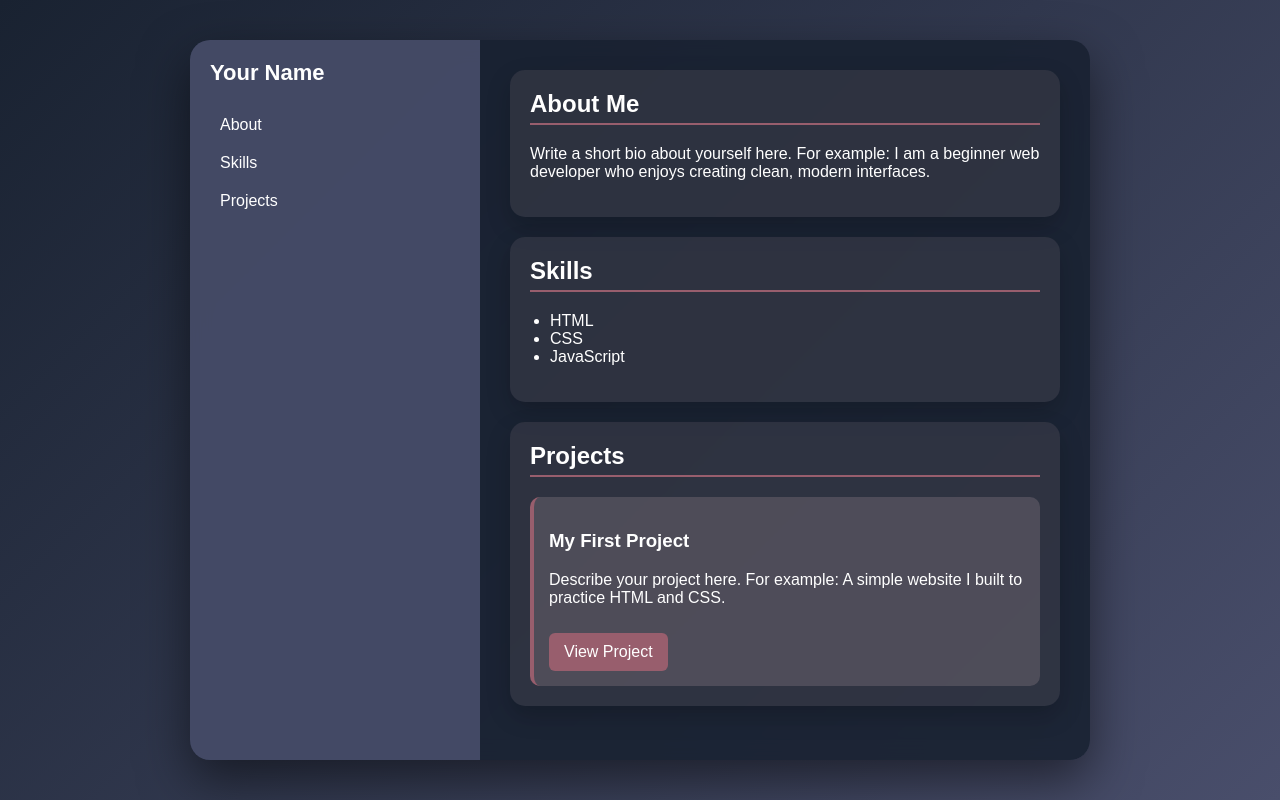
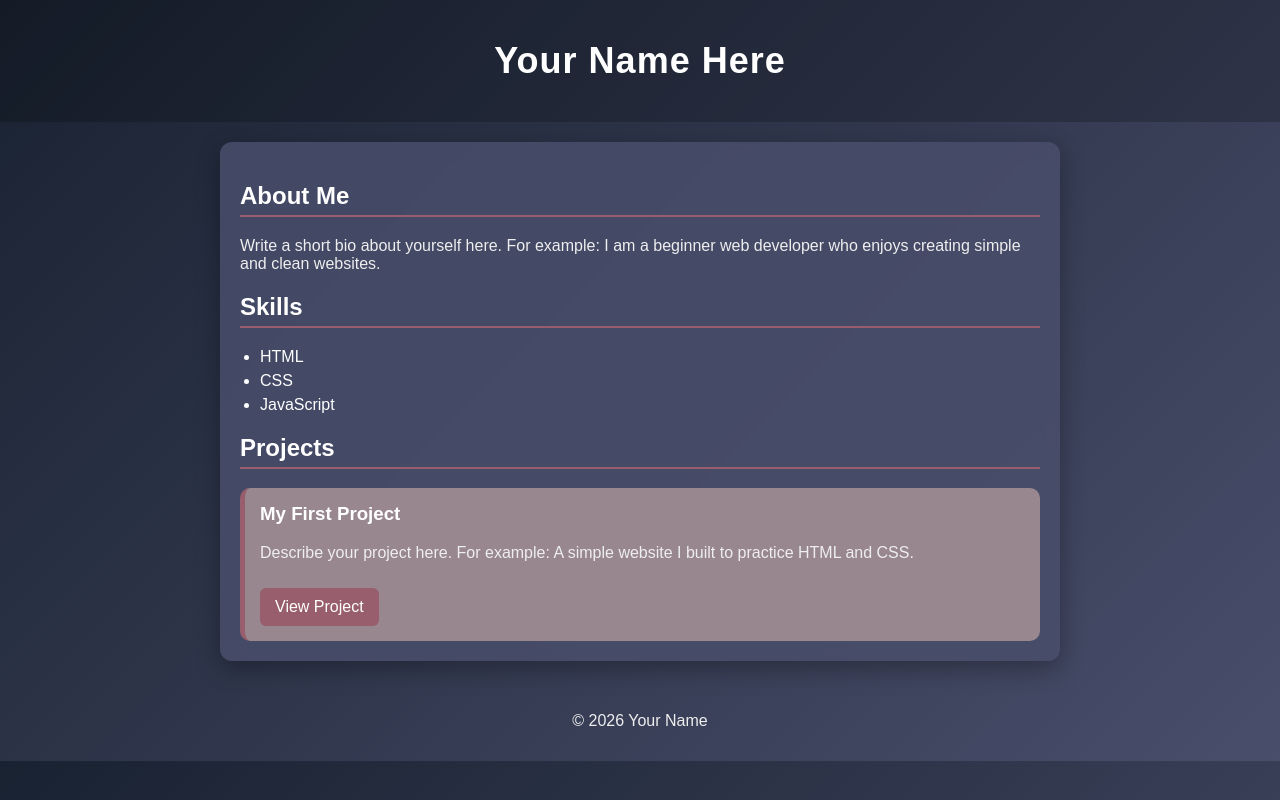
Before and after one commit to sarahejhej/portfolio_ai, a plain HTML site: page index.html in a window 1280 px wide. Drawn offline with Linux system fonts and the light colour scheme.

Commit message:
Revert styling changes

```diff
--- a/index.html
+++ b/index.html
@@ -16,84 +16,58 @@
       margin: 0;
       font-family: Arial, sans-serif;
       background: linear-gradient(135deg, var(--evening), var(--stormy));
-      height: 100vh;
-      display: flex;
-      align-items: center;
-      justify-content: center;
       color: white;
     }
 
-    /* App container */
-    .app {
-      width: 90%;
-      max-width: 900px;
-      height: 90vh;
-      background: rgba(25, 34, 49, 0.9);
-      border-radius: 20px;
-      display: flex;
-      overflow: hidden;
-      box-shadow: 0 20px 50px rgba(0,0,0,0.5);
-      backdrop-filter: blur(10px);
+    header {
+      text-align: center;
+      padding: 40px 20px;
+      background: rgba(0,0,0,0.2);
     }
 
-    /* Sidebar */
-    .sidebar {
-      width: 250px;
-      background: rgba(73, 78, 107, 0.9);
-      padding: 20px;
-      display: flex;
-      flex-direction: column;
-      gap: 20px;
+    header h1 {
+      margin: 0;
+      font-size: 36px;
+      letter-spacing: 1px;
     }
 
-    .sidebar h1 {
-      font-size: 22px;
-      margin: 0;
-    }
-
-    .nav a {
-      display: block;
-      color: white;
-      text-decoration: none;
-      padding: 10px;
-      border-radius: 8px;
-      transition: 0.3s;
-    }
-
-    .nav a:hover {
-      background: var(--sunset);
-    }
-
-    /* Main content */
-    .main {
-      flex: 1;
-      padding: 30px;
-      overflow-y: auto;
-    }
-
-    .card {
-      background: rgba(152, 135, 143, 0.15);
+    .container {
+      max-width: 800px;
+      margin: 20px auto;
       padding: 20px;
-      border-radius: 15px;
-      margin-bottom: 20px;
-      box-shadow: 0 10px 25px rgba(0,0,0,0.2);
+      background: rgba(73, 78, 107, 0.85);
+      backdrop-filter: blur(8px);
+      border-radius: 12px;
+      box-shadow: 0 8px 25px rgba(0,0,0,0.3);
     }
 
     h2 {
-      margin-top: 0;
       border-bottom: 2px solid var(--sunset);
       padding-bottom: 5px;
+    }
+
+    p {
+      color: #eee;
     }
 
     ul {
       padding-left: 20px;
     }
 
+    li {
+      margin-bottom: 6px;
+    }
+
     .project {
-      background: rgba(152, 135, 143, 0.3);
+      background: var(--cloud);
       padding: 15px;
+      margin-top: 15px;
       border-radius: 10px;
-      border-left: 4px solid var(--sunset);
+      border-left: 5px solid var(--sunset);
+    }
+
+    .project h3 {
+      margin-top: 0;
     }
 
     .btn {
@@ -111,55 +85,57 @@
       background: #b06a7a;
     }
 
-    /* Mobile */
-    @media (max-width: 700px) {
-      .app {
-        flex-direction: column;
-        height: auto;
+    footer {
+      text-align: center;
+      padding: 15px;
+      color: var(--cloud);
     }
 
-      .sidebar {
-        width: 100%;
-        flex-direction: row;
-        justify-content: space-around;
+    /* Mobile */
+    @media (max-width: 600px) {
+      header h1 {
+        font-size: 26px;
       }
 
-      .main {
-        padding: 20px;
+      .container {
+        margin: 10px;
+        padding: 15px;
+      }
+
+      h2 {
+        font-size: 20px;
+      }
+
+      p, li {
+        font-size: 14px;
       }
     }
   </style>
 </head>
 <body>
 
-<div class="app">
-  <div class="sidebar">
-    <h1>Your Name</h1>
-    <div class="nav">
-      <a href="#about">About</a>
-      <a href="#skills">Skills</a>
-      <a href="#projects">Projects</a>
-    </div>
-  </div>
+<header>
+  <h1>Your Name Here</h1>
+</header>
 
-  <div class="main">
-    <div class="card" id="about">
+<div class="container">
+  <section>
     <h2>About Me</h2>
     <p>
-        Write a short bio about yourself here. For example: I am a beginner web developer who enjoys creating clean, modern interfaces.
+      Write a short bio about yourself here. For example: I am a beginner web developer who enjoys creating simple and clean websites.
     </p>
-    </div>
+  </section>
 
-    <div class="card" id="skills">
+  <section>
     <h2>Skills</h2>
     <ul>
       <li>HTML</li>
       <li>CSS</li>
       <li>JavaScript</li>
     </ul>
-    </div>
+  </section>
 
-    <div class="card" id="projects">
+  <section>
     <h2>Projects</h2>
     <div class="project">
       <h3>My First Project</h3>
@@ -168,9 +144,12 @@
       </p>
       <a href="#" class="btn">View Project</a>
     </div>
+  </section>
 </div>
-  </div>
-</div>
+
+<footer>
+  <p>© 2026 Your Name</p>
+</footer>
 
 </body>
 </html>
```
Lines whose indentation alone changed are shown as unchanged.
